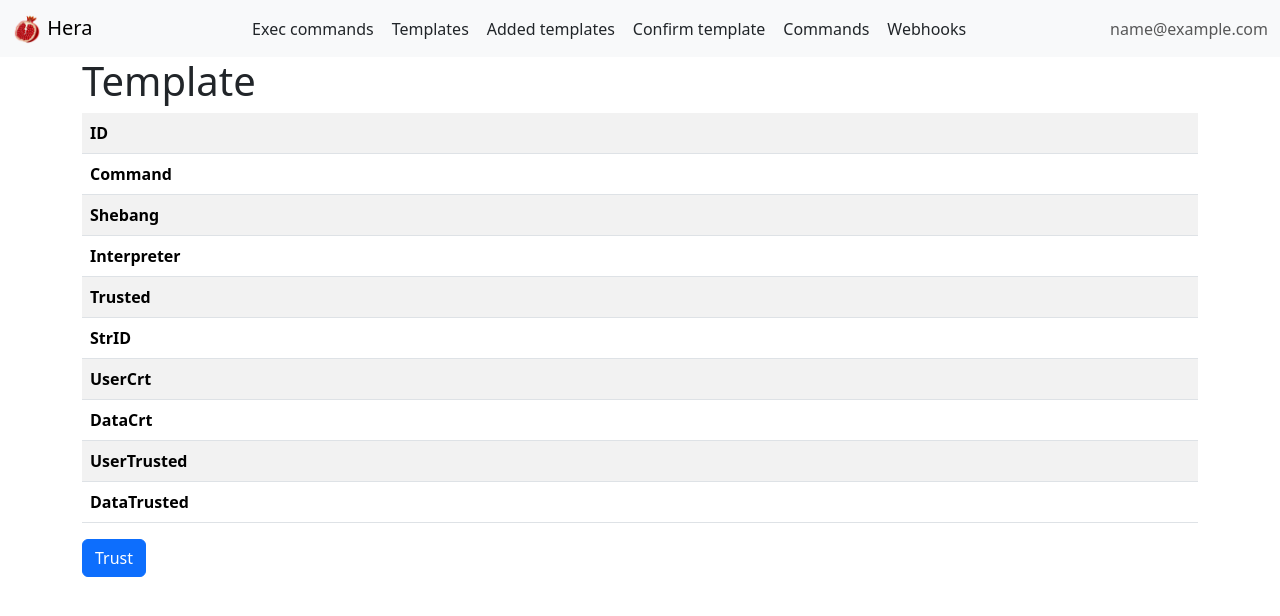
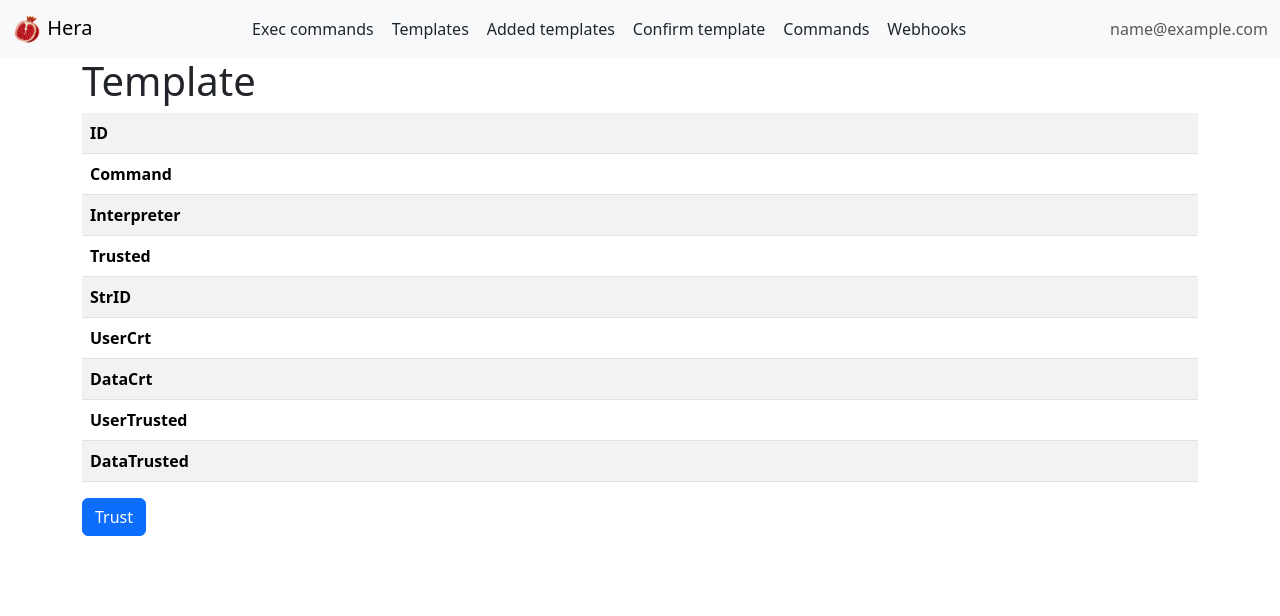
Before and after one commit to Hera-system/Hera, a Flask app: page /template/1 in a window 1280 px wide. Shown: the top 616 px of the page. Run offline with Flask 2, Linux system fonts and the light colour scheme; the visitor is signed in with stand-in values (Sample User, id 1); data comes from the database, SQL or seed files in the repository; data that the repository does not hold is empty; some libraries are stand-ins or nearby versions.

Commit message:
remove shebang

```diff
--- a/app/forms.py
+++ b/app/forms.py
@@ -34,7 +34,6 @@ class ExecuteCommandWebhook(FlaskForm):
 
 class TemplateAdded(FlaskForm):
     Command = StringField("Command", validators=[DataRequired()])
-    Shebang = StringField("Shebang", validators=[DataRequired()])
     Interpreter = StringField("Interpreter", validators=[DataRequired()])
     submit = SubmitField("Submit")
 
--- a/app/models.py
+++ b/app/models.py
@@ -39,7 +39,6 @@ class WebhookConnect(db.Model):
 class Templates(db.Model):
     ID = db.Column(db.Integer, primary_key=True)
     Command = db.Column(db.String())
-    Shebang = db.Column(db.String())
     Interpreter = db.Column(db.String())
     Trusted = db.Column(db.Boolean(), default=False, index=True)
     StrID = db.Column(db.String(), unique=True)
@@ -95,7 +94,6 @@ class GettingResult(BaseModel):
 
 class ExecutionCommand(BaseModel):
     ExecCommand: str
-    Shebang: str
     Interpreter: str
     Token: str
     TimeExec: int
--- a/app/routes.py
+++ b/app/routes.py
@@ -54,7 +54,6 @@ def send_exec_cmd(data_exec):
         try:
             cmd = ExecutionCommand(
                                    ExecCommand=template_exec.Command,
-                                   Shebang=template_exec.Shebang,
                                    Interpreter=template_exec.Interpreter,
                                    Token=token,
                                    TimeExec=data_exec.TimeExecute,
@@ -192,7 +191,6 @@ def add_template():
         form = TemplateAdded()
         if form.validate_on_submit():
             form = Templates(Command=form.Command.data,
-                             Shebang=form.Shebang.data,
                              Interpreter=form.Interpreter.data,
                              UserCrt=current_user.email)
             db.session.add(form)
--- a/app/templates/template.html
+++ b/app/templates/template.html
@@ -18,14 +18,6 @@
         </th>
         <td>
             {{ template.Command }}
-        </td>
-    </tr>
-    <tr>
-        <th scope="row">
-            Shebang
-        </th>
-        <td>
-            {{ template.Shebang }}
         </td>
     </tr>
     <tr>
--- a/app/templates/templates.html
+++ b/app/templates/templates.html
@@ -8,9 +8,6 @@
         <tr>
             <th scope="col">
                 ID
-            </th>
-            <th scope="col">
-                Shebang
             </th>
             <th scope="col">
                 Interpreter
@@ -32,9 +29,6 @@
                 </a>
             </td>
             <td>
-                {{ template.Shebang[0:lenght] }}...
-            </td>
-            <td>
                 {{ template.Interpreter[0:lenght] }}...s
             </td>
             <td>
```
